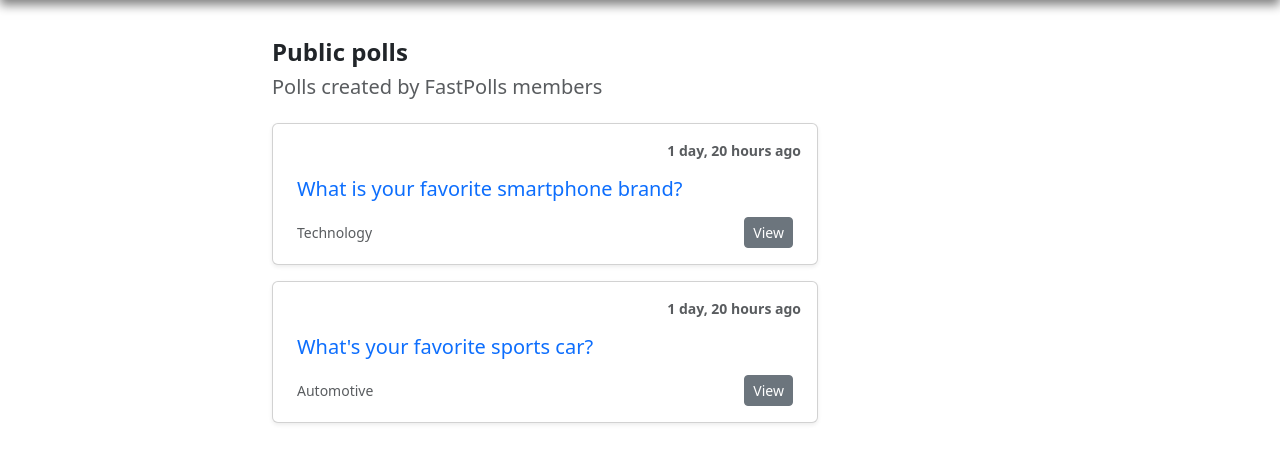
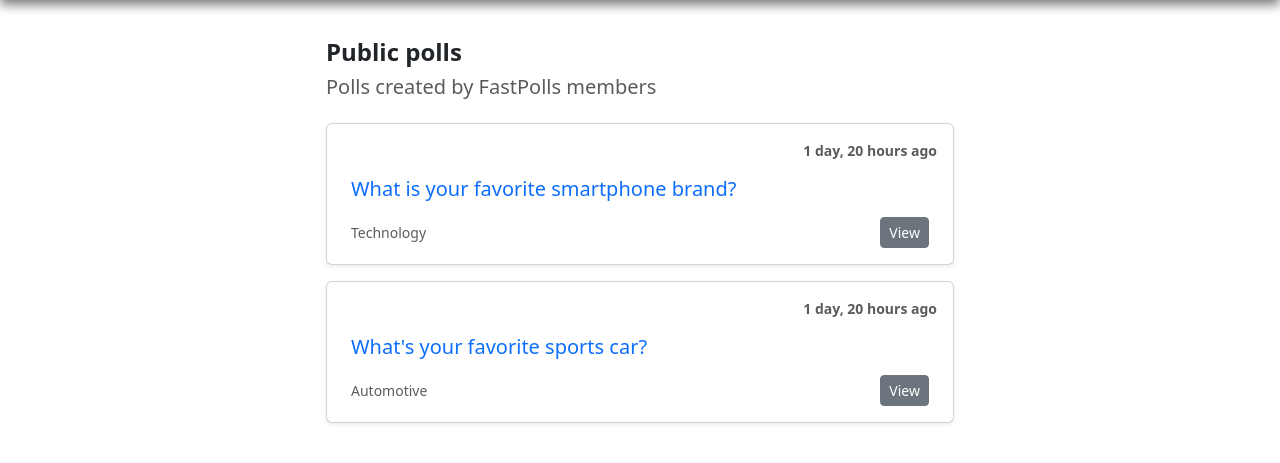
Before and after one commit to morikeli/Fast-Polls, a Django app: page /polls/ in a window 1280 px wide. Shown: the part 72-535 px from the top of the page. Run offline with Django 4.2, Linux system fonts and the light colour scheme; data comes from the database, SQL or seed files in the repository.

Commit message:
minor changes

```diff
--- a/polls/templates/polls/homepage.html
+++ b/polls/templates/polls/homepage.html
@@ -10,9 +10,9 @@
 <body>
     {% block content %}
     <main>
-        <div class="container">
+        <div class="containery">
             <div class="row">
-                <div class="col-xl-6 col-sm-6 offset-sm-2">
+                <div class="col-xl-6 col-md-6 offset-sm-3">
                     {% for poll in polls %}
                     <div class="modal fade" id="delete-{{ poll.id }}" tabindex="-1">
                         <div class="modal-dialog">
```
